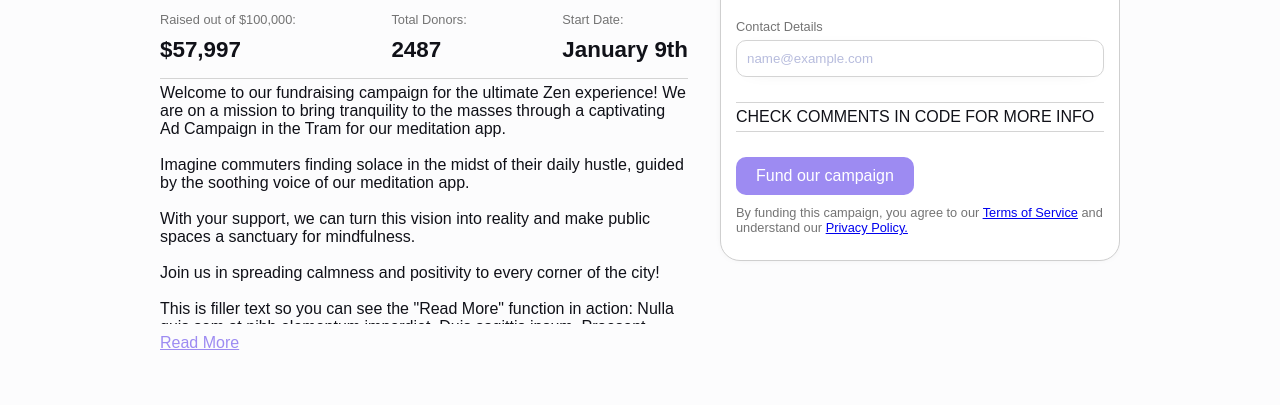
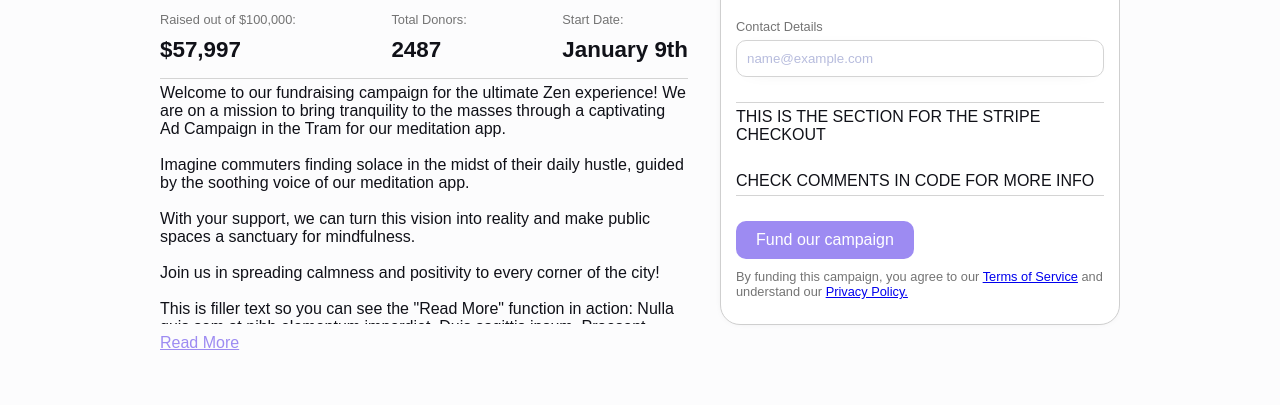
Before and after one commit to EndritDev/medito-fundraising, a plain HTML site: page index.html in a window 1280 px wide. Both pictures are taken after typing "5", "name@example.com" into the empty fields and a click on the button "Fund our campaign". Shown: the part 320-725 px from the top of the page. Drawn offline with Linux system fonts and the light colour scheme; a web font is replaced by a local one.

Commit message:
Update index.html

```diff
--- a/index.html
+++ b/index.html
@@ -107,6 +107,7 @@
                             <div class="hidden-section margin-bottom" id="stripeCheckoutSection">
                                 <!-- Add your Stripe Checkout elements here -->
                                 <!-- This section will be initially hidden and displayed on button click -->
+                                <p class="text">THIS IS THE SECTION FOR THE STRIPE CHECKOUT</p> <br>
                                 <p class="text">CHECK COMMENTS IN CODE FOR MORE INFO</p>
                             </div>
                             <!--BUTTON THAT OPENS UP STRIPE CHECKOUT-->
```
